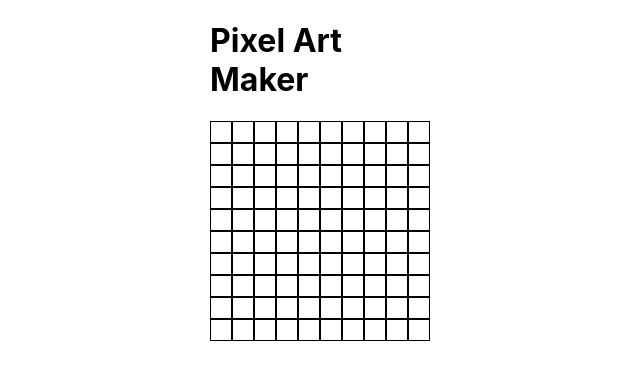
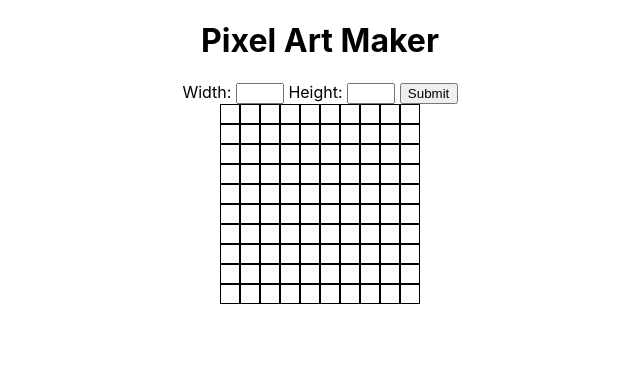
Before and after one commit to MagicMart/pixel-react, a React (Create React App) app: page / in a window 1280 px wide. Shown: the top 380 px of the page, without its empty margins (320-960 px from the left). Built offline with nearby package versions, Linux system fonts and the light colour scheme.

Commit message:
pixel art maker

```diff
--- a/src/App.css
+++ b/src/App.css
@@ -1,8 +1,23 @@
+html {
+    box-sizing: border-box;
+}
+*,
+*:before,
+*:after {
+    box-sizing: inherit;
+}
+
 .container {
+    display: flex;
+    flex-direction: column;
+    align-items: center;
+}
+
+.grid {
     display: flex;
     flex-wrap: wrap;
     margin: 0 auto;
-    width: 220px;
+    width: 200px;
     height: 200px;
 }
 
--- a/src/App.js
+++ b/src/App.js
@@ -6,13 +6,34 @@ class App extends Component {
     render() {
         const arr1 = [];
         for (let i = 0; i < 100; i += 1) {
-            arr1.push(<Cell />);
+            arr1.push(<Cell key={i} />);
         }
         return (
             <div className="App">
                 <div className="container">
-                    <h1>Pixel Art Maker</h1>
-                    {arr1}
+                    <h1 id="heading">Pixel Art Maker</h1>
+                    <div className="inputs">
+                        {" "}
+                        <label>
+                            Width:
+                            {"  "}
+                            <input type="number" style={{ width: "48px" }} />
+                        </label>
+                        <label>
+                            {"  "}
+                            Height:{" "}
+                            <input
+                                type="number"
+                                style={{ width: "48px" }}
+                            />{" "}
+                        </label>
+                        <button type="submit" style={{ width: "58px" }}>
+                            {" "}
+                            Submit
+                        </button>
+                    </div>
+
+                    <div className="grid">{arr1}</div>
                 </div>
             </div>
         );
--- a/src/components/Cell.js
+++ b/src/components/Cell.js
@@ -17,8 +17,8 @@ class Cell extends Component {
                     background: this.state.background,
                     border:
                         this.state.background === "white"
-                            ? "black solid 0.5px"
-                            : `${this.state.background} solid 0.5px`
+                            ? "black solid 1px"
+                            : `${this.state.background} solid 1px`
                 }}
                 onClick={() => this.changeColor()}
             />
```
